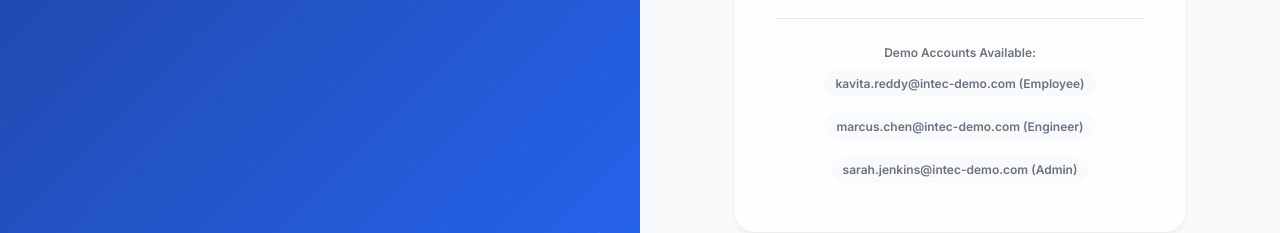
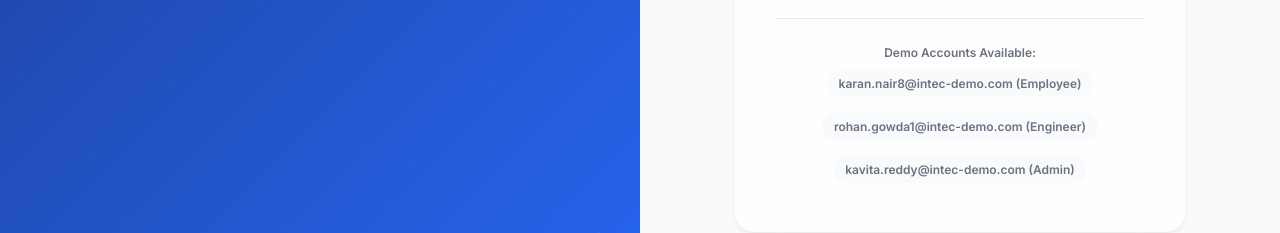
Before and after one commit to AnantSoni360/Intec-ServiceHub, a React (Vite) app in the folder frontend/: page /login in a window 1280 px wide. Shown: the part 560-793 px from the top of the page. Built offline with nearby package versions, Linux system fonts and the light colour scheme.

Commit message:
fix: correct demo hint emails in Login.jsx to match real DB users

```diff
--- a/frontend/src/pages/Login.jsx
+++ b/frontend/src/pages/Login.jsx
@@ -190,9 +190,9 @@ const Login = ({ onLogin }) => {
           <div style={{ marginTop: '2.5rem', paddingTop: '1.5rem', borderTop: '1px solid var(--color-gray-border)', fontSize: '0.75rem', color: 'var(--color-text-muted)', textAlign: 'center' }}>
             <p style={{ marginBottom: '0.5rem', fontWeight: '600' }}>Demo Accounts Available:</p>
             <div style={{ display: 'flex', justifyContent: 'center', gap: '1rem', flexWrap: 'wrap' }}>
-              <span className="badge badge-neutral">kavita.reddy@intec-demo.com (Employee)</span>
-              <span className="badge badge-neutral">marcus.chen@intec-demo.com (Engineer)</span>
-              <span className="badge badge-neutral">sarah.jenkins@intec-demo.com (Admin)</span>
+              <span className="badge badge-neutral">karan.nair8@intec-demo.com (Employee)</span>
+              <span className="badge badge-neutral">rohan.gowda1@intec-demo.com (Engineer)</span>
+              <span className="badge badge-neutral">kavita.reddy@intec-demo.com (Admin)</span>
             </div>
           </div>
         </motion.div>
```
